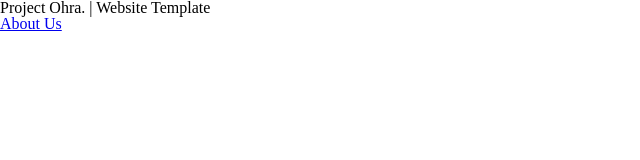
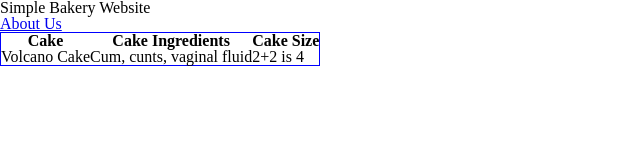
Before and after one commit to studioohra/simple-bakery-website, a website built with webpack: page src/index.html in a window 1280 px wide. Shown: the whole page, without its empty margins (0-640 px from the left). Built offline with nearby package versions, Linux system fonts and the light colour scheme.

Commit message:
table work

```diff
--- a/src/index.html
+++ b/src/index.html
@@ -10,8 +10,27 @@
 
   <body>
     <div class="landingPage">
-      <h1>Project Ohra. | Website Template</h1>
+      <h1>Simple Bakery Website</h1>
       <p><a href="./about.html">About Us</a></p>
+
+      <table>
+        <thead>
+        </thead>
+        <tbody>
+          <tr>
+            <th>Cake</th>
+            <th>Cake Ingredients</th>
+            <th>Cake Size</th>
+          </tr>
+          <tr>
+            <td>Volcano Cake</td>
+            <td>Cum, cunts, vaginal fluid</td>
+            <td>2+2 is 4</td>
+          </tr>
+        </tbody>
+        <tfoot>
+        </tfoot>
+      </table>
     </div>
   </body>
 </html>
--- a/src/styles/main.scss
+++ b/src/styles/main.scss
@@ -2,3 +2,4 @@
 @import 'base/reset';
 
 // Landing
+@import 'pages/index';
--- /dev/null
+++ b/src/styles/pages/index.scss
@@ -0,0 +1,9 @@
+.landingPage {
+  table {
+    border: 1px solid blue;
+
+    th {
+      font-weight: 800;
+    }
+  }
+}
```
Also changed, not shown: 1 other file.
